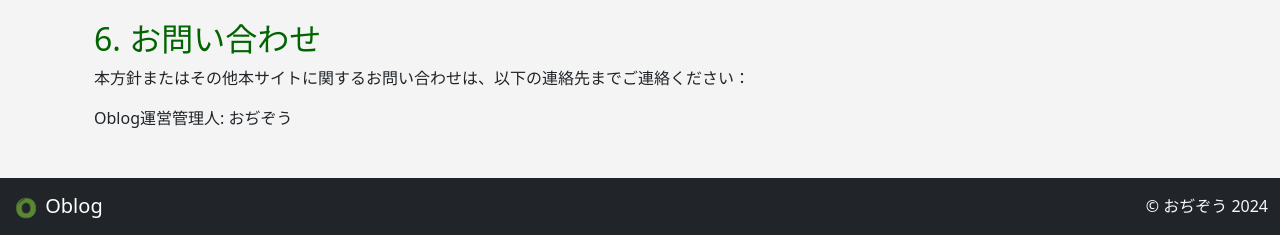
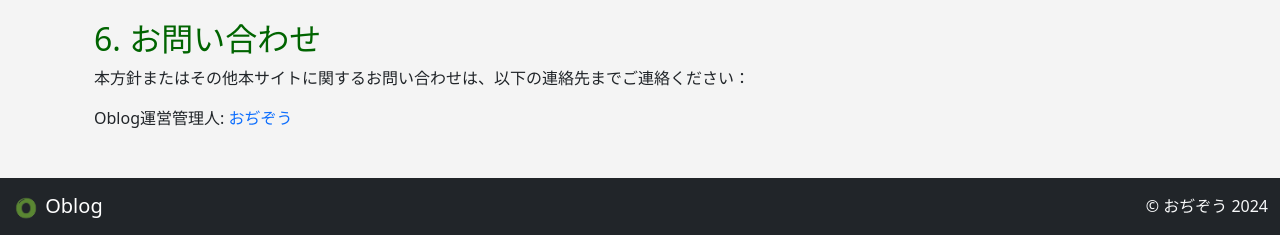
Before and after one commit to ojizou003/oblog, a Flask app: page /privacypolicy in a window 1280 px wide. Shown: the part 781-1016 px from the top of the page. Run offline with Flask 3, Linux system fonts and the light colour scheme; some libraries are stand-ins or nearby versions.

Commit message:
🩹 調整

```diff
--- a/templates/privacypolicy.html
+++ b/templates/privacypolicy.html
@@ -42,7 +42,7 @@
         <section class="mb-4">
             <h2>6. お問い合わせ</h2>
             <p>本方針またはその他本サイトに関するお問い合わせは、以下の連絡先までご連絡ください：</p>
-            <p>Oblog運営管理人: <a  class="link-light link-offset-2 link-offset-3-hover link-underline link-underline-opacity-0 link-underline-opacity-75-hover" href="https://x.com/Ojizou003"></a>おぢぞう</p>
+            <p>Oblog運営管理人: <a  class="link link-offset-2 link-offset-3-hover link-underline link-underline-opacity-0 link-underline-opacity-75-hover" href="https://x.com/Ojizou003">おぢぞう</a></p>
         </section>
     </div>
 {% endblock %}
```
